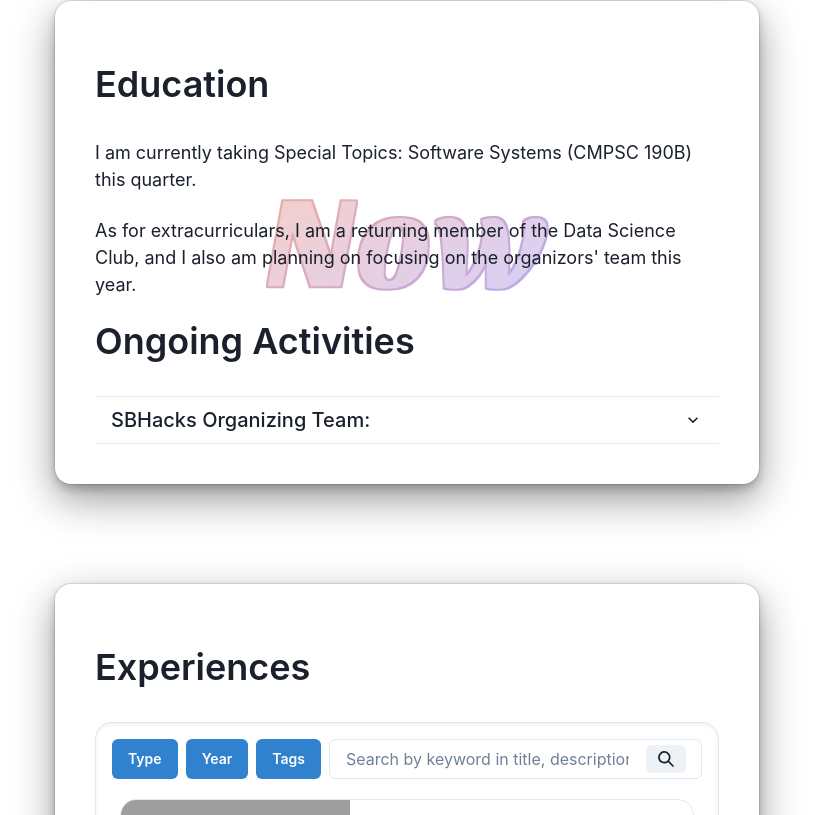
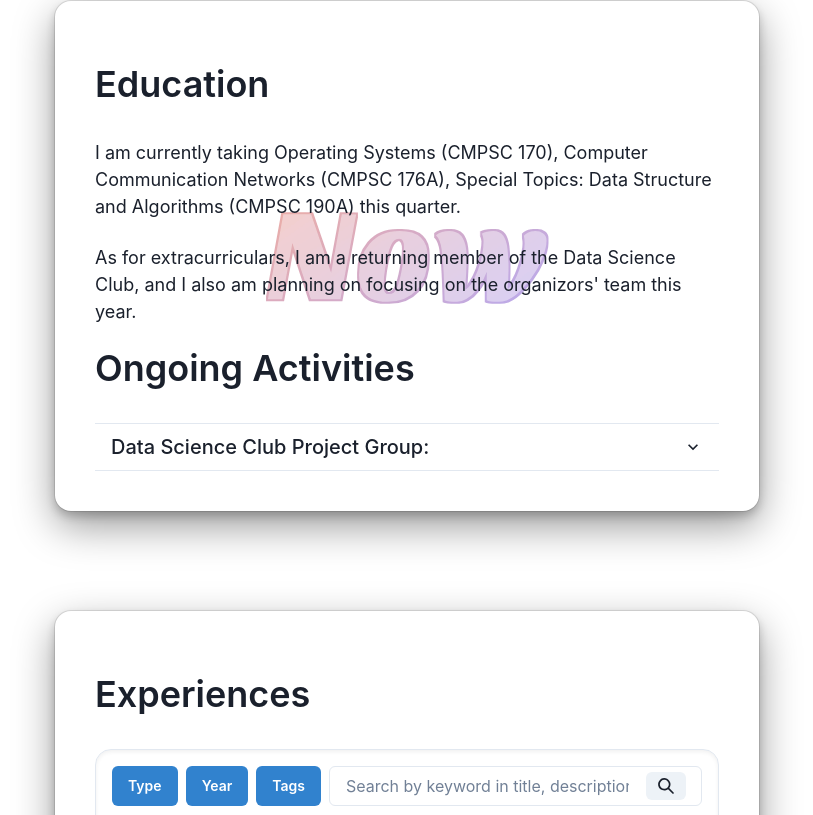
Before and after one commit to Ononymous/gen-s-portfolio-website, a React (Create React App) app: page / in a window 1280 px wide. Shown: the part 725-1540 px from the top of the page, without its empty margins (233-1046 px from the left). Built offline with nearby package versions, Linux system fonts and the light colour scheme; grey boxes are pictures that could not be loaded.

Commit message:
some update for classes and clubs this quarter

```diff
--- a/src/Footer.js
+++ b/src/Footer.js
@@ -18,7 +18,7 @@ import {
           spacing={4}
           justify={{ base: 'center', md: 'space-between' }}
           align={{ base: 'center', md: 'center' }}>
-          <Text>© 2022 Created by Gen Tamada with React.js and Chakra UI. All rights reserved. Last edit: 9/25/2023</Text>
+          <Text>© 2022 Created by Gen Tamada with React.js and Chakra UI. All rights reserved. Last edit: 1/9/2024</Text>
         </Container>
       </Box>
     );
--- a/src/Now.js
+++ b/src/Now.js
@@ -8,13 +8,12 @@ function Now(){
     const { colorMode } = useColorMode();
     const accordionListData = [
         {
-            name: "SBHacks Organizing Team:",
-            link: "https://github.com/sbhacks-org",
-            linkText: "Link to Github",
+            name: "Data Science Club Project Group:",
+            link: "https://datascienceucsb.org/",
+            linkText: "Link to Website",
             listText: [
-                "A UCSB's student organized hackathon, sponsored by Major League Hacking(MLH)",
-                "Currently working in the development team, on the website, automating the registration process and the judging process, and organizing the newsletters",
-                "Planning to host the event from Jan 12-14, 2023, in-person at UCSB",
+                "UCSB's largest data science and computer science club",
+                "Currently working towards a project that would benefit the UCSB community",
             ]
         },
         // {
@@ -53,7 +52,7 @@ function Now(){
                 </Text>
             </Heading>
             <Text fontSize={{ base: 'md', lg: 'lg' }}>
-            I am currently taking Special Topics: Software Systems (CMPSC 190B) this quarter.
+            I am currently taking Operating Systems (CMPSC 170), Computer Communication Networks (CMPSC 176A), Special Topics: Data Structure and Algorithms (CMPSC 190A) this quarter.
             </Text>
             <br/>
             <Text fontSize={{ base: 'md', lg: 'lg' }}>
--- a/src/moreData.js
+++ b/src/moreData.js
@@ -21,6 +21,22 @@ const classData = [
         name: 'Automata and Formal Languages (CMPSC 138)',
         level: 'A+'
     },
+    {
+        name: "Special Topics: Internet of Things (CMPSC 190B)",
+        level: 'A'
+    },
+    {
+        name: "Computer Communication Networks (CMPSC 176A)",
+        level: 'In progress'
+    },
+    {
+        name: "Operating Systems (CMPSC 170)",
+        level: 'In progress'
+    },
+    {
+        name: "Special Topics: Data Structure and Algorithms (CMPSC 190A)",
+        level: 'In progress'
+    },
 ]
 export const classMap = classData.map((data, index) =>
     <Flex key={index} justify="space-between" wrap="nowrap">
@@ -40,7 +56,7 @@ const nodeData = [
         level: 'Experienced'
     },
     {
-        name: 'Expo',
+        name: 'Expo Mobile Development',
         level: 'Proficient'
     },
     {
@@ -129,11 +145,11 @@ const clubData = [
     },
     {
         name: 'Data Science Club',
-        level: 'Member (1 project)'
+        level: 'Member/Organizor (2 project)'
     },
     {
         name: 'SB Hacks',
-        level: 'Former participant and current organizor (2 project)'
+        level: 'Participant (2 project)'
     }
 ]
 export const clubMap = clubData.map((data, index) =>
@@ -170,7 +186,7 @@ const langData = [
         level: 'Familiar'
     },
     {
-        name: 'Unix',
+        name: 'Linux',
         level: 'Somewhat experienced'
     },
 ]
```
